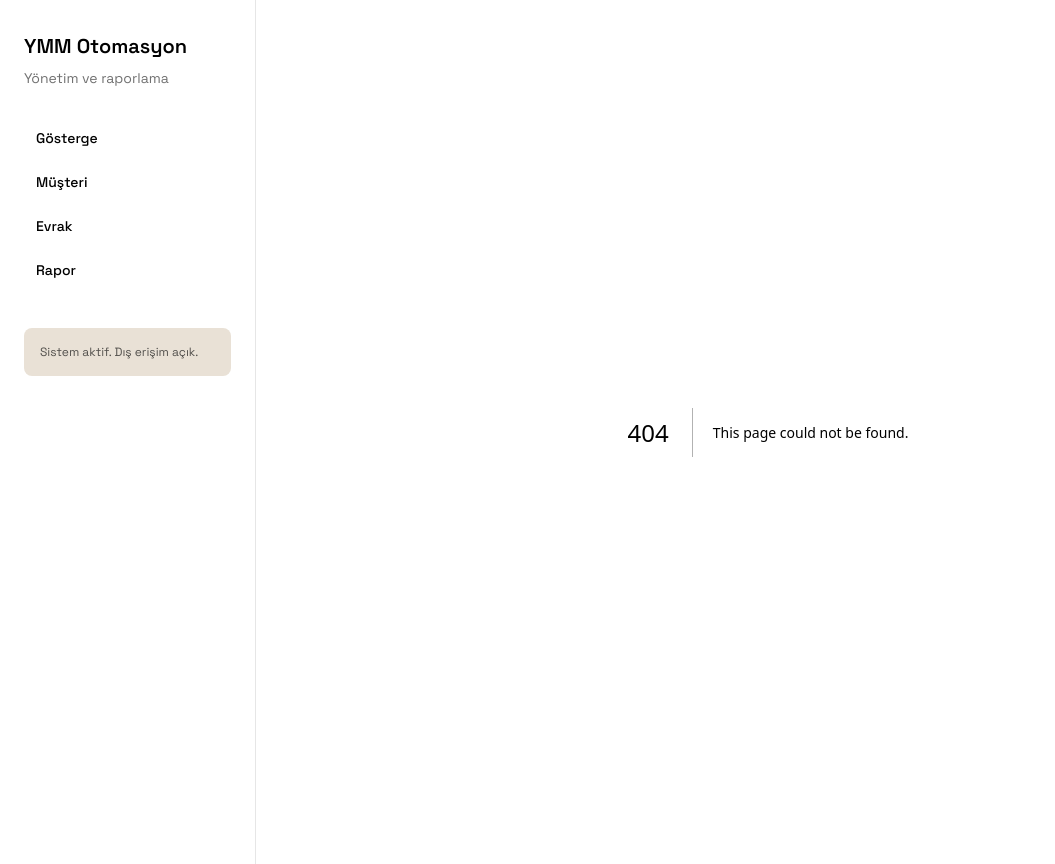
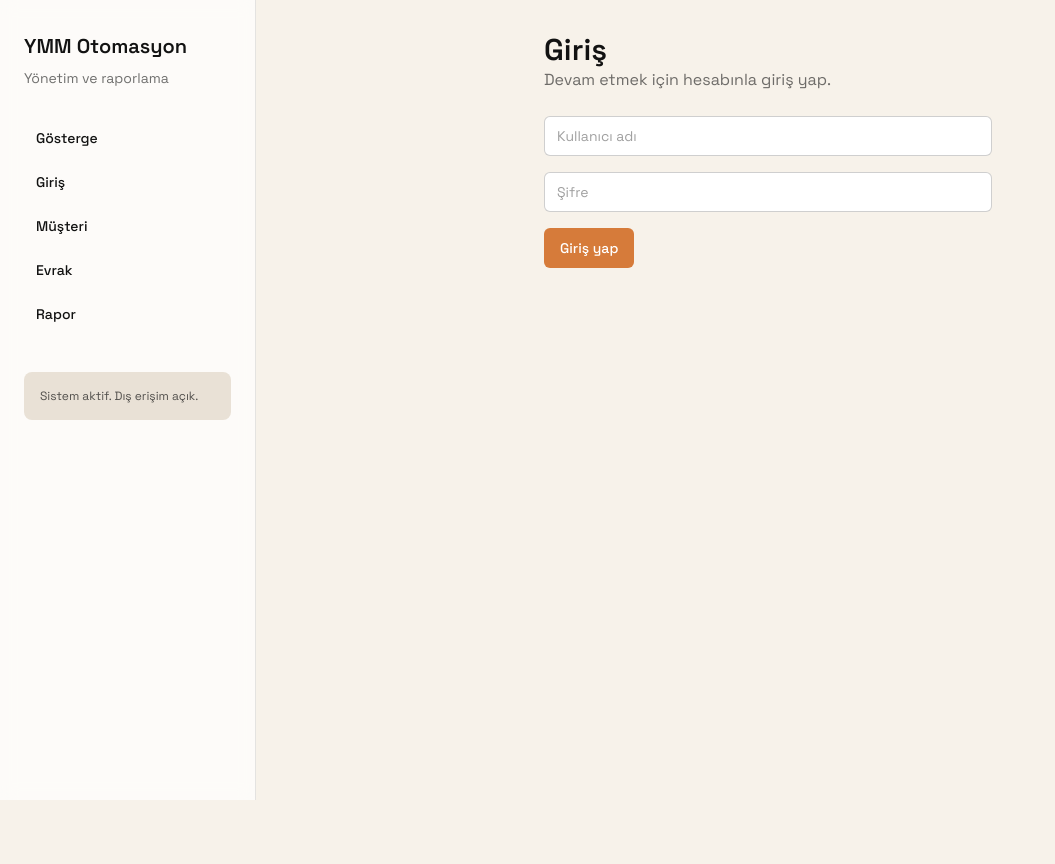
Before and after one commit to kaptan0668/ymm-automation, a Next.js app in the folder frontend/: page /login in a window 1280 px wide. Before the commit this address had no page. Shown: the whole page, without its empty margins (0-1055 px from the left). After the commit the page ends 800 px from the top, so only its background shows below. Built offline with nearby package versions, Linux system fonts and the light colour scheme; no server answers.

Commit message:
add env api base, jwt login, customers fetch

```diff
--- a/frontend/src/app/customers/page.tsx
+++ b/frontend/src/app/customers/page.tsx
@@ -1,13 +1,72 @@
-import DataTable from "@/components/table";
+"use client";
+
+import { useEffect, useState } from "react";
+import { apiFetch } from "@/lib/api";
+import { getAccessToken } from "@/lib/auth";
+
+type Customer = {
+  id: number;
+  name: string;
+  tax_no: string;
+};
 
 export default function CustomersPage() {
+  const [items, setItems] = useState<Customer[]>([]);
+  const [error, setError] = useState<string | null>(null);
+  const [loading, setLoading] = useState(true);
+
+  useEffect(() => {
+    async function load() {
+      try {
+        const data = await apiFetch<Customer[]>("/api/customers/");
+        setItems(data);
+      } catch {
+        setError("Veriler yüklenemedi. Giriş yapmanız gerekebilir.");
+      } finally {
+        setLoading(false);
+      }
+    }
+    load();
+  }, []);
+
+  const token = getAccessToken();
+
   return (
     <div className="space-y-6">
       <div>
         <h1 className="text-3xl font-semibold">Müşteriler</h1>
         <p className="text-ink/60">Müşteri listesi ve hareketler.</p>
       </div>
-      <DataTable />
+
+      {!token ? (
+        <div className="rounded-lg border border-ink/10 bg-white p-4 text-sm">
+          Müşteri listesini görmek için giriş yapmalısınız.
+        </div>
+      ) : null}
+
+      {loading ? <div>Yükleniyor...</div> : null}
+      {error ? <div className="text-sm text-red-600">{error}</div> : null}
+
+      {!loading && !error ? (
+        <div className="overflow-hidden rounded-lg border border-ink/10 bg-white">
+          <table className="w-full text-sm">
+            <thead className="bg-haze text-left">
+              <tr>
+                <th className="px-4 py-3 font-medium">Müşteri</th>
+                <th className="px-4 py-3 font-medium">Vergi No</th>
+              </tr>
+            </thead>
+            <tbody>
+              {items.map((item) => (
+                <tr key={item.id} className="border-t border-ink/10">
+                  <td className="px-4 py-3">{item.name}</td>
+                  <td className="px-4 py-3">{item.tax_no}</td>
+                </tr>
+              ))}
+            </tbody>
+          </table>
+        </div>
+      ) : null}
     </div>
   );
 }
--- /dev/null
+++ b/frontend/src/app/login/page.tsx
@@ -0,0 +1,57 @@
+"use client";
+
+import { useState } from "react";
+import { useRouter } from "next/navigation";
+import { Button } from "@/components/ui/button";
+import { Input } from "@/components/ui/input";
+import { login } from "@/lib/api";
+import { setTokens } from "@/lib/auth";
+
+export default function LoginPage() {
+  const router = useRouter();
+  const [username, setUsername] = useState("");
+  const [password, setPassword] = useState("");
+  const [error, setError] = useState<string | null>(null);
+  const [loading, setLoading] = useState(false);
+
+  async function handleSubmit(e: React.FormEvent) {
+    e.preventDefault();
+    setError(null);
+    setLoading(true);
+    try {
+      const tokens = await login(username, password);
+      setTokens(tokens);
+      router.push("/customers");
+    } catch (err) {
+      setError("Giriş başarısız. Kullanıcı adı veya şifre hatalı.");
+    } finally {
+      setLoading(false);
+    }
+  }
+
+  return (
+    <div className="mx-auto max-w-md space-y-6">
+      <div>
+        <h1 className="text-3xl font-semibold">Giriş</h1>
+        <p className="text-ink/60">Devam etmek için hesabınla giriş yap.</p>
+      </div>
+      <form onSubmit={handleSubmit} className="space-y-4">
+        <Input
+          placeholder="Kullanıcı adı"
+          value={username}
+          onChange={(e) => setUsername(e.target.value)}
+        />
+        <Input
+          type="password"
+          placeholder="Şifre"
+          value={password}
+          onChange={(e) => setPassword(e.target.value)}
+        />
+        {error ? <div className="text-sm text-red-600">{error}</div> : null}
+        <Button disabled={loading} type="submit">
+          {loading ? "Giriş yapılıyor..." : "Giriş yap"}
+        </Button>
+      </form>
+    </div>
+  );
+}
--- a/frontend/src/components/sidebar.tsx
+++ b/frontend/src/components/sidebar.tsx
@@ -2,6 +2,7 @@ import Link from "next/link";
 
 const items = [
   { href: "/", label: "Gösterge" },
+  { href: "/login", label: "Giriş" },
   { href: "/customers", label: "Müşteri" },
   { href: "/documents", label: "Evrak" },
   { href: "/reports", label: "Rapor" }
--- /dev/null
+++ b/frontend/src/lib/api.ts
@@ -0,0 +1,32 @@
+import { getAccessToken } from "./auth";
+
+const API_BASE = process.env.NEXT_PUBLIC_API_BASE_URL || "";
+
+export async function apiFetch<T>(path: string, options: RequestInit = {}): Promise<T> {
+  const headers = new Headers(options.headers || {});
+  headers.set("Content-Type", "application/json");
+
+  const token = getAccessToken();
+  if (token) {
+    headers.set("Authorization", `Bearer ${token}`);
+  }
+
+  const res = await fetch(`${API_BASE}${path}`, {
+    ...options,
+    headers
+  });
+
+  if (!res.ok) {
+    const text = await res.text();
+    throw new Error(text || res.statusText);
+  }
+
+  return res.json() as Promise<T>;
+}
+
+export async function login(username: string, password: string) {
+  return apiFetch<{ access: string; refresh: string }>("/api/auth/token/", {
+    method: "POST",
+    body: JSON.stringify({ username, password })
+  });
+}
--- /dev/null
+++ b/frontend/src/lib/auth.ts
@@ -0,0 +1,24 @@
+export type AuthTokens = {
+  access: string;
+  refresh: string;
+};
+
+const ACCESS_KEY = "ymm_access_token";
+const REFRESH_KEY = "ymm_refresh_token";
+
+export function setTokens(tokens: AuthTokens) {
+  if (typeof window === "undefined") return;
+  localStorage.setItem(ACCESS_KEY, tokens.access);
+  localStorage.setItem(REFRESH_KEY, tokens.refresh);
+}
+
+export function getAccessToken() {
+  if (typeof window === "undefined") return null;
+  return localStorage.getItem(ACCESS_KEY);
+}
+
+export function clearTokens() {
+  if (typeof window === "undefined") return;
+  localStorage.removeItem(ACCESS_KEY);
+  localStorage.removeItem(REFRESH_KEY);
+}
```
Also changed, not shown: 1 other file (tests, documents, lock files or other folders).
